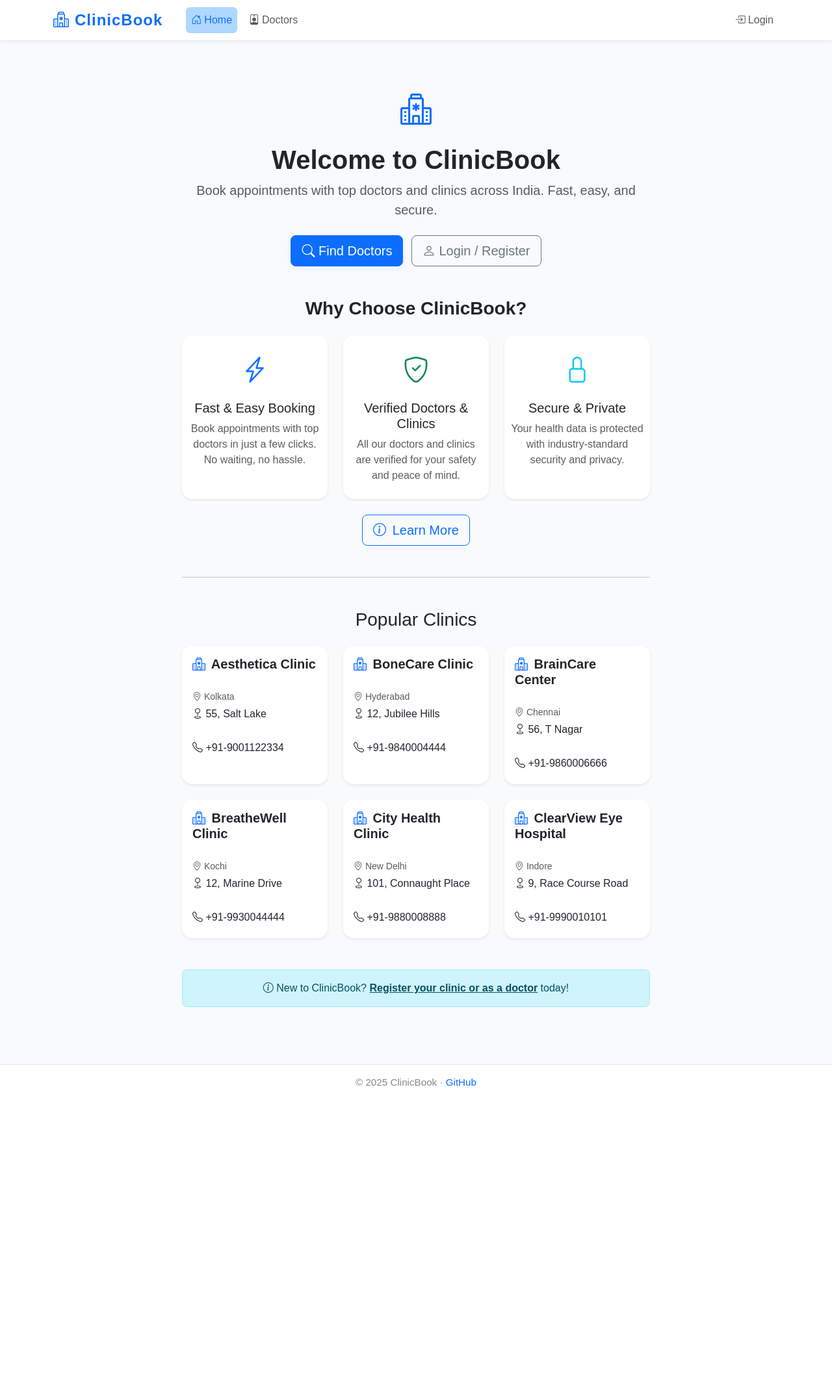
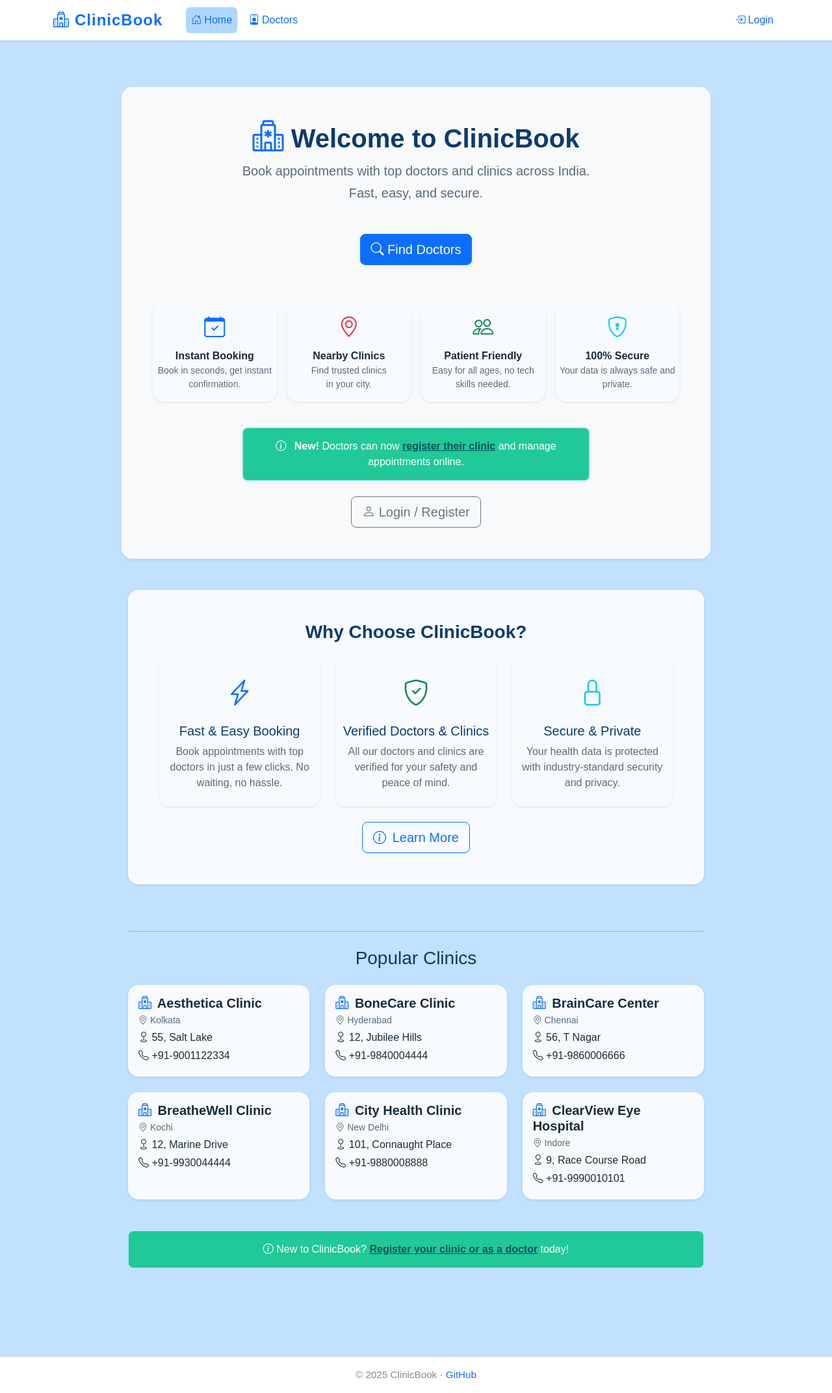
Before and after one commit to Mfaj-cod/ClinicBook, a Flask app: page / in a window 1280 px wide. Shown: the whole page at 65% size. Before the commit the page ends 1671 px from the top, so only its background shows below. Run offline with Flask 3, Linux system fonts and the light colour scheme; data comes from the database, SQL or seed files in the repository.

Commit message:
colorpallete

```diff
--- a/static/css/style.css
+++ b/static/css/style.css
@@ -1,9 +1,56 @@
-body{background:#c2e1ff;font-family:Arial,Helvetica,sans-serif}
+html, body {
+  /* App-wide color scheme */
+  background: #c2e1ff !important; /* Light sky blue */
+  color: #1a2a3a; /* Default text */
+  font-family: Arial, Helvetica, sans-serif;
+  min-height: 100vh;
+
+  /* Set link and heading colors for contrast */
+  a, .nav-link {
+    color: #0d6efd; /* Primary blue */
+  }
+  a:hover, .nav-link:hover, .nav-link.active {
+    color: #084298; /* Darker blue */
+  }
+  h1, h2, h3, h4, h5, h6 {
+    color: #0d3a6f; /* Heading deep blue */
+  }
+
+  /* Card and modal backgrounds for harmony */
+  .card, .modal-content {
+    background: #f7fbff; /* Off-white blue */
+    color: #1a2a3a;
+  }
+
+  /* Form controls and buttons for consistency */
+  .form-control, .form-select {
+    background: #f7fbff;
+    color: #1a2a3a;
+    border-color: #afd7ff; /* Soft accent blue */
+  }
+  .form-control:focus, .form-select:focus {
+    border-color: #0d6efd;
+    background: #e7f1ff;
+    color: #1a2a3a;
+  }
+
+  /* Button primary color */
+  .btn-primary, .btn-primary:focus, .btn-primary:active {
+    background: #0d6efd;
+    border-color: #0d6efd;
+    color: #fff;
+  }
+
+  /* Muted text for subtlety */
+  .text-muted, .small, .form-text {
+    color: #5a6a7a !important;
+  }
+}
+
 .navbar-brand {
   font-weight: bold;
   letter-spacing: 1px;
   font-size: 1.5rem;
-  color: #0d6efd !important;
   display: flex;
   align-items: center;
 }
@@ -11,9 +58,8 @@ body{background:#c2e1ff;font-family:Arial,Helvetica,sans-serif}
 .nav-link.active,
 .nav-link:focus,
 .nav-link:hover {
-  color: #0d6efd !important;
   font-weight: 500;
-  background: #afd7ff;
+  background: #afd7ff; /* Light accent blue */
   border-radius: 0.4rem;
   transition: background 0.2s;
 }
@@ -29,14 +75,13 @@ body{background:#c2e1ff;font-family:Arial,Helvetica,sans-serif}
 }
 
 .btn-primary, .btn-primary:focus, .btn-primary:active {
-  background: #0d6efd;
   border-color: #0d6efd;
   box-shadow: 0 2px 8px rgba(13,110,253,0.08);
 }
 
 .btn-outline-primary:hover, .btn-outline-primary:focus {
   background: #e7f1ff;
-  color: #0d6efd;
+  color: #084298; /* Darker hover color */
   border-color: #0d6efd;
 }
 
@@ -60,12 +105,30 @@ input[type="number"] {
   font-size: 1rem;
 }
 
+/* Feedback colors */
+.alert-success {
+  background-color: #28a745;
+  color: #fff;
+}
+.alert-danger {
+  background-color: #dc3545;
+  color: #fff;
+}
+.alert-warning {
+  background-color: #ffc107;
+  color: #1a2a3a;
+}
+.alert-info {
+  background-color: #20c997;
+  color: #fff;
+}
+
 footer {
   background: #afd7ff;
-  border-top: 1px solid #eaeaea;
+  border-top: 1px solid #eaeaea; /* Neutral gray divider */
   padding: 1rem 0;
   text-align: center;
-  color: #888;
+  color: #888888;
   font-size: 0.95rem;
   flex-shrink: 0;
 }
@@ -77,4 +140,24 @@ footer {
   .card {
     border-radius: 0.7rem;
   }
+
+  /* Hide navbar text, show only icons on mobile */
+  .navbar-nav .nav-link .nav-text,
+  .navbar-brand .brand-text {
+    display: none !important;
+  }
+  .navbar-nav .nav-link .bi,
+  .navbar-brand .bi {
+    display: inline-block !important;
+    font-size: 1.3rem;
+    vertical-align: middle;
+  }
+  .navbar-nav .nav-link {
+    padding-left: 0.7rem;
+    padding-right: 0.7rem;
+    text-align: center;
+  }
+  .navbar {
+    min-height: 56px;
+  }
 }
--- a/templates/home.html
+++ b/templates/home.html
@@ -1,31 +1,86 @@
 {% extends 'base.html' %}
 {% block content %}
 <div class="container py-5">
-  <div class="row justify-content-center">
-    <div class="col-lg-8 text-center">
-      <div class="mb-4">
-        <i class="bi bi-hospital" style="font-size:3rem; color:#0d6efd;"></i>
-        <h1 class="mt-3 mb-2 fw-bold">Welcome to ClinicBook</h1>
-        <p class="lead text-muted mb-4">
-          Book appointments with top doctors and clinics across India. Fast, easy, and secure.
+  <!-- Hero Section -->
+  <div class="row justify-content-center mb-5">
+    <div class="col-lg-10">
+      <div class="card border-0 shadow-sm p-4 p-md-5 text-center bg-light">
+        <div class="d-flex flex-column flex-md-row align-items-center justify-content-center gap-4 mb-3">
+          <div>
+            <h1 class="fw-bold mb-2 mt-3 mt-md-0"><i class="bi bi-hospital" style="font-size:3rem; color:#0d6efd;"></i> Welcome to ClinicBook</h1>
+            <p class="lead text-muted mb-2">
+              Book appointments with top doctors and clinics across India.<br>
+              <span class="d-inline-block mt-1">Fast, easy, and secure.</span>
             </p>
-        {% if 'user_id' not in session %}
-        <a href="{{ url_for('doctors') }}" class="btn btn-primary btn-lg me-2">
+            <br>
+            <div class="d-flex flex-wrap justify-content-center gap-2 mt-3">
+              <a href="{{ url_for('doctors') }}" class="btn btn-primary btn-lg">
                 <i class="bi bi-search"></i> Find Doctors
               </a>
 
+            </div>
+          </div>
+        </div>
+        <div class="row g-3 justify-content-center mt-4">
+          <div class="col-6 col-md-3">
+            <div class="card border-0 shadow-sm text-center py-3 h-100">
+              <i class="bi bi-calendar-check text-primary" style="font-size:2rem;"></i>
+              <div class="fw-bold mt-2">Instant Booking</div>
+              <div class="text-muted small">Book in seconds, get instant confirmation.</div>
+            </div>
+          </div>
+          <div class="col-6 col-md-3">
+            <div class="card border-0 shadow-sm text-center py-3 h-100">
+              <i class="bi bi-geo-alt text-danger" style="font-size:2rem;"></i>
+              <div class="fw-bold mt-2">Nearby Clinics</div>
+              <div class="text-muted small">Find trusted clinics<br>in your city.</div>
+            </div>
+          </div>
+          <div class="col-6 col-md-3">
+            <div class="card border-0 shadow-sm text-center py-3 h-100">
+              <i class="bi bi-people text-success" style="font-size:2rem;"></i>
+              <div class="fw-bold mt-2">Patient Friendly</div>
+              <div class="text-muted small">Easy for all ages, no tech skills needed.</div>
+            </div>
+          </div>
+          <div class="col-6 col-md-3">
+            <div class="card border-0 shadow-sm text-center py-3 h-100">
+              <i class="bi bi-shield-lock text-info" style="font-size:2rem;"></i>
+              <div class="fw-bold mt-2">100% Secure</div>
+              <div class="text-muted small">Your data is always safe and private.</div>
+            </div>
+          </div>
+        </div>
+        <div class="row g-3 justify-content-center mt-4">
+          <div class="col-12 col-md-8">
+            <div class="alert alert-info shadow-sm mb-0">
+              <i class="bi bi-info-circle me-2"></i>
+              <strong>New!</strong> Doctors can now <a href="{{ url_for('register_doctor') }}" class="alert-link">register their clinic</a> and manage appointments online.
+            </div>
+          </div>
+        </div>
+        <div class="mt-4">
+          {% if 'user_id' not in session and 'doctor_id' not in session %}
             <a href="{{ url_for('login') }}" class="btn btn-outline-secondary btn-lg">
               <i class="bi bi-person"></i> Login / Register
             </a>
-        {% else %}
-        <a href="{{ url_for('doctors') }}" class="btn btn-primary btn-lg me-2">
-          <i class="bi bi-search"></i> Find Doctors
+          {% endif %}
+          <!-- {% if 'doctor_id' not in session %}
+                <a href="{{ url_for('register_doctor') }}" class="btn btn-outline-success btn-lg">
+                  <i class="bi bi-briefcase-medical"></i> For Doctors
                 </a>
-        {% endif %}
+          {% endif %} -->
+        </div>
+      </div>
+    </div>
+  </div>
 
   <!-- Why Choose ClinicBook Section -->
-      <div class="my-5">
-        <h3 class="fw-bold mb-4">Why Choose ClinicBook?</h3>
+  <div class="container my-5">
+    <div class="row justify-content-center">
+      <div class="col-lg-10">
+        <div class="card border-0 shadow-sm p-4 p-md-5">
+          <h3 class="fw-bold mb-4 text-center">Why Choose ClinicBook?</h3>
           <div class="row g-4 justify-content-center">
             <div class="col-12 col-md-4">
               <div class="card h-100 border-0 shadow-sm text-center py-4 px-2">
@@ -49,10 +104,13 @@
               </div>
             </div>
           </div>
-        <div class="mt-4">
+          <div class="mt-4 text-center">
             <button type="button" class="btn btn-outline-primary btn-lg" data-bs-toggle="modal" data-bs-target="#whyChooseModal">
               <i class="bi bi-info-circle me-1"></i> Learn More
             </button>
+          </div>
+        </div>
+      </div>
     </div>
   </div>
 
@@ -92,23 +150,23 @@
       </div>
     </div>
   </div>
-      </div>
 
-
-      <hr class="my-5">
-      <h3 class="mb-4">Popular Clinics</h3>
+  <!-- Popular Clinics Section -->
+  <div class="container my-5">
+    <div class="row justify-content-center">
+      <div class="col-lg-10">
+        <hr class="my-4">
+        <h3 class="mb-4 text-center">Popular Clinics</h3>
         <div class="row row-cols-1 row-cols-md-3 g-4">
           {% for clinic in clinics %}
           <div class="col">
             <div class="card h-100 border-0 shadow-sm">
               <div class="card-body text-start">
                 <h5 class="card-title mb-1"><i class="bi bi-hospital text-primary me-1"></i> {{ clinic.name }}</h5>
-              <br>
                 <div class="text-muted small mb-1"><i class="bi bi-geo-alt"></i> {{ clinic.city }}</div>
                 {% if clinic.address %}
                   <div class="mb-1"><i class="bi bi-geo"></i> {{ clinic.address }}</div>
                 {% endif %}
-              <br>
                 {% if clinic.phone %}
                   <div class="mb-1"><i class="bi bi-telephone"></i> {{ clinic.phone }}</div>
                 {% endif %}
@@ -119,7 +177,7 @@
         </div>
         {% if 'user_id' not in session %}
         <div class="mt-5">
-        <div class="alert alert-info">
+          <div class="alert alert-info text-center">
             <i class="bi bi-info-circle"></i>
             New to ClinicBook? <a href="{{ url_for('register') }}" class="alert-link">Register your clinic or as a doctor</a> today!
           </div>
@@ -128,4 +186,5 @@
       </div>
     </div>
   </div>
+</div>
 {% endblock %}
```
Also changed, not shown: static/manifest.json. Lines whose indentation alone changed are shown as unchanged.
